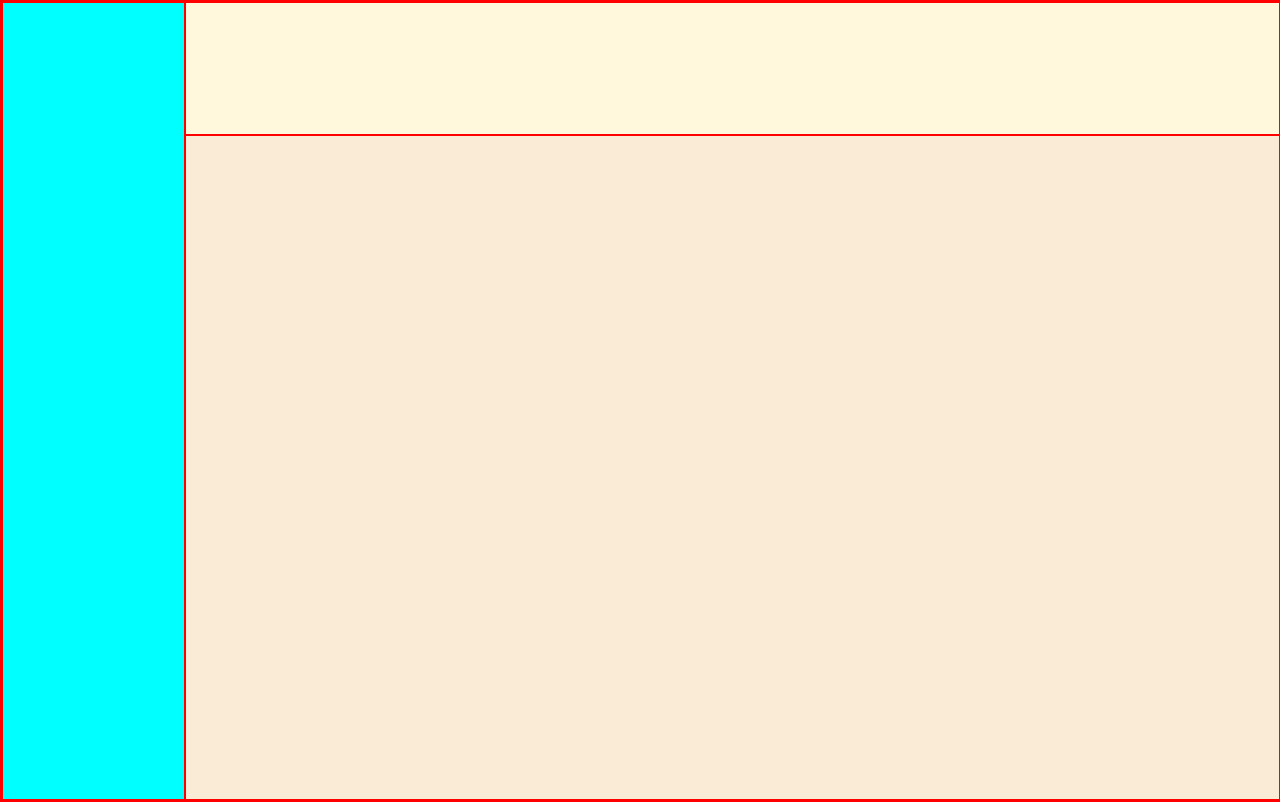
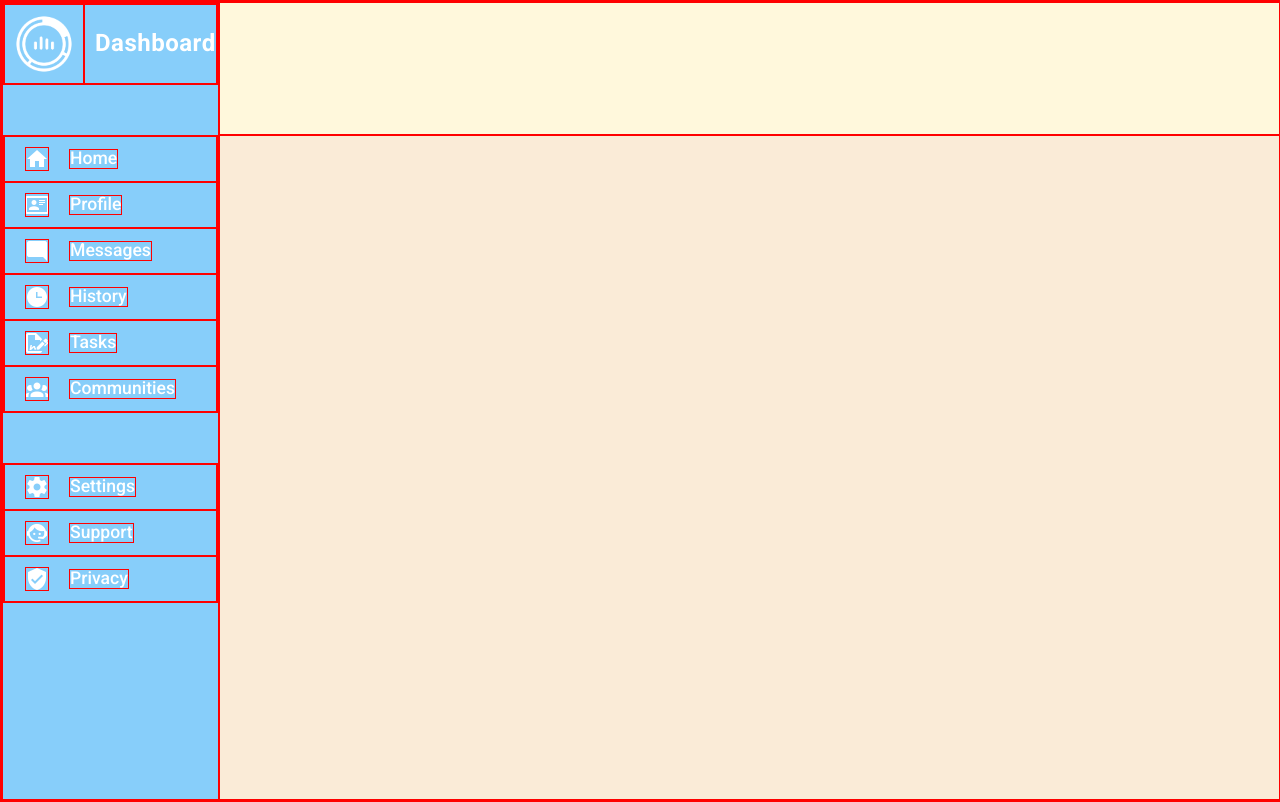
Before and after one commit to Mir-Ilham/dashboard, a plain HTML site: page index.html in a window 1280 px wide. Drawn offline with Linux system fonts and the light colour scheme.

Commit message:
Add styling and icons to sidebar

```diff
--- a/assets/styles/main.css
+++ b/assets/styles/main.css
@@ -51,6 +51,7 @@ table {
 
 :root * {
     box-sizing: border-box;
+    font-family: 'Roboto', sans-serif;
     border: 1px solid red;
 }
 
@@ -65,7 +66,7 @@ table {
 }
 
 aside {
-    background-color: aqua;
+    background-color: lightskyblue;
     grid-column: 1 / 2;
     grid-row: 1 / 10;
 }
@@ -81,3 +82,91 @@ main {
     grid-column: 2 / 8;
     grid-row: 2 / 10;
 }
+
+/* || Sidebar */
+
+.logo {
+    display: flex;
+}
+
+.logo img {
+    width: auto;
+    height: 80px;
+}
+
+.logo p {
+    flex-grow: 1;
+    padding-left: 10px;
+    line-height: 3.2;
+    font-size: 1.5rem;
+    font-weight: 700;
+    letter-spacing: 0.5px;
+    color: #fff;
+}
+
+aside a {
+    color: #fff;
+    text-decoration: none;
+    margin-left: 20px;
+}
+
+aside li {
+    font-size: 1.1rem;
+    font-family: 'Roboto', sans-serif;
+    font-weight: 500;
+    padding: 10px 20px;
+    display: flex;
+    align-items: center;
+}
+
+.nav1 {
+    margin-top: 50px;
+    display: flex;
+    flex-direction: column;
+}
+
+.nav2 {
+    margin-top: 50px;
+}
+
+.nav_icon {
+    display: inline-block;
+    height: 24px;
+    width: 24px;
+}
+
+.home {
+    background: url(../icons/home.png) no-repeat center;
+}
+
+.profile {
+    background: url(../icons/profile.png) no-repeat center;
+}
+
+.messages {
+    background: url(../icons/messages.png) no-repeat center;
+}
+
+.history {
+    background: url(../icons/history.png) no-repeat center;
+}
+
+.tasks {
+    background: url(../icons/tasks.png) no-repeat center;
+}
+
+.communities {
+    background: url(../icons/communities.png) no-repeat center;
+}
+
+.settings {
+    background: url(../icons/settings.png) no-repeat center;
+}
+
+.support {
+    background: url(../icons/support.png) no-repeat center;
+}
+
+.privacy {
+    background: url(../icons/privacy.png) no-repeat center;
+}
--- a/index.html
+++ b/index.html
@@ -5,12 +5,60 @@
     <meta http-equiv="X-UA-Compatible" content="IE=edge">
     <meta name="viewport" content="width=device-width, initial-scale=1.0">
     <link rel="stylesheet" href="assets/styles/main.css">
+    <link rel="preconnect" href="https://fonts.googleapis.com">
+    <link rel="preconnect" href="https://fonts.gstatic.com" crossorigin>
+    <link href="https://fonts.googleapis.com/css2?family=Roboto:wght@300;400;500;700&display=swap" rel="stylesheet">
     <title>Dashboard</title>
 </head>
 <body>
     <div class="dashboard">
         <aside>
+            <div class="logo">
+                <img src="assets/icons/white_dashboard.png" alt="Dashboard icon">
+                <p>Dashboard</p>
+            </div>
 
+            <ul class="nav1">
+                <li>
+                    <span class="nav_icon home"></span>
+                    <a href="">Home</a>
+                </li>
+                <li>
+                    <span class="nav_icon profile"></span>
+                    <a href="">Profile</a>
+                </li>
+                <li>
+                    <span class="nav_icon messages"></span>
+                    <a href="">Messages</a>
+                </li>
+                <li>
+                    <span class="nav_icon history"></span>
+                    <a href="">History</a>
+                </li>
+                <li>
+                    <span class="nav_icon tasks"></span>
+                    <a href="">Tasks</a>
+                </li>
+                <li>
+                    <span class="nav_icon communities"></span>
+                    <a href="">Communities</a>
+                </li>
+            </ul>
+
+            <ul class="nav2">
+                <li>
+                    <span class="nav_icon settings"></span>
+                    <a href="">Settings</a>
+                </li>
+                <li>
+                    <span class="nav_icon support"></span>
+                    <a href="">Support</a>
+                </li>
+                <li>
+                    <span class="nav_icon privacy"></span>
+                    <a href="">Privacy</a>
+                </li>
+            </ul>
         </aside>
 
         <header>
```
Also changed, not shown: assets/icons/communities.png (added), assets/icons/history.png (added), assets/icons/home.png (added), assets/icons/messages.png (added), assets/icons/privacy.png (added), assets/icons/profile.png (added), assets/icons/settings.png (added), assets/icons/support.png (added), assets/icons/tasks.png (added), assets/icons/white_dashboard.png (added).
